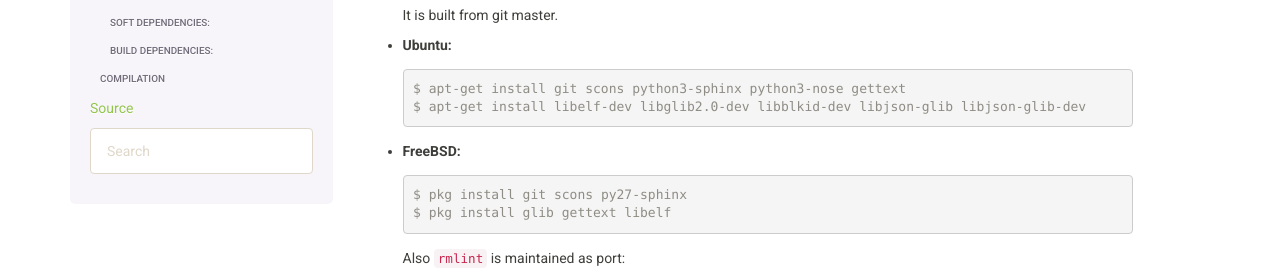
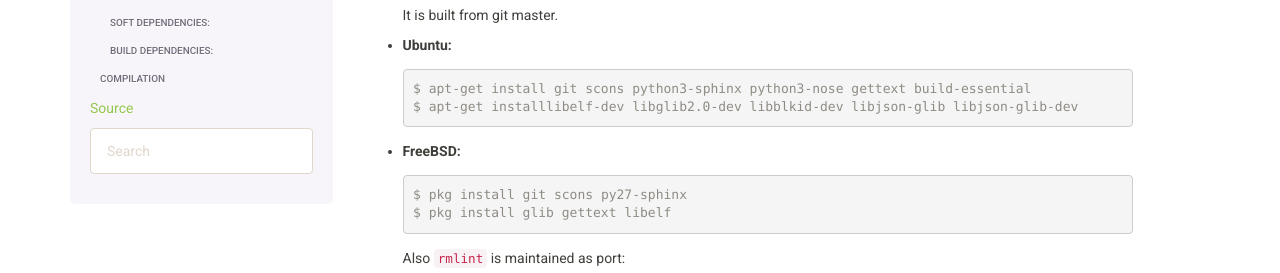
Before and after one commit to sahib/rmlint, a Sphinx documentation site: the page built from docs/install.rst, in a window 1280 px wide and 900 px high, scrolled down 912 px. Shown: the part 179-452 px from the top of the window. Built offline with Sphinx 7.4.7, drawn with Linux system fonts in a browser that asks for light colours.

Commit message:
ubuntu: add missing build-essential for dev tools

```diff
--- a/docs/install.rst
+++ b/docs/install.rst
@@ -76,8 +76,8 @@ Here's a list of readily prepared commands for known distributions:
 
   .. code-block:: bash
 
-    $ apt-get install git scons python3-sphinx python3-nose gettext
-    $ apt-get install libelf-dev libglib2.0-dev libblkid-dev libjson-glib libjson-glib-dev
+    $ apt-get install git scons python3-sphinx python3-nose gettext build-essential
+    $ apt-get installlibelf-dev libglib2.0-dev libblkid-dev libjson-glib libjson-glib-dev
 
 
 * **FreeBSD:**
```
